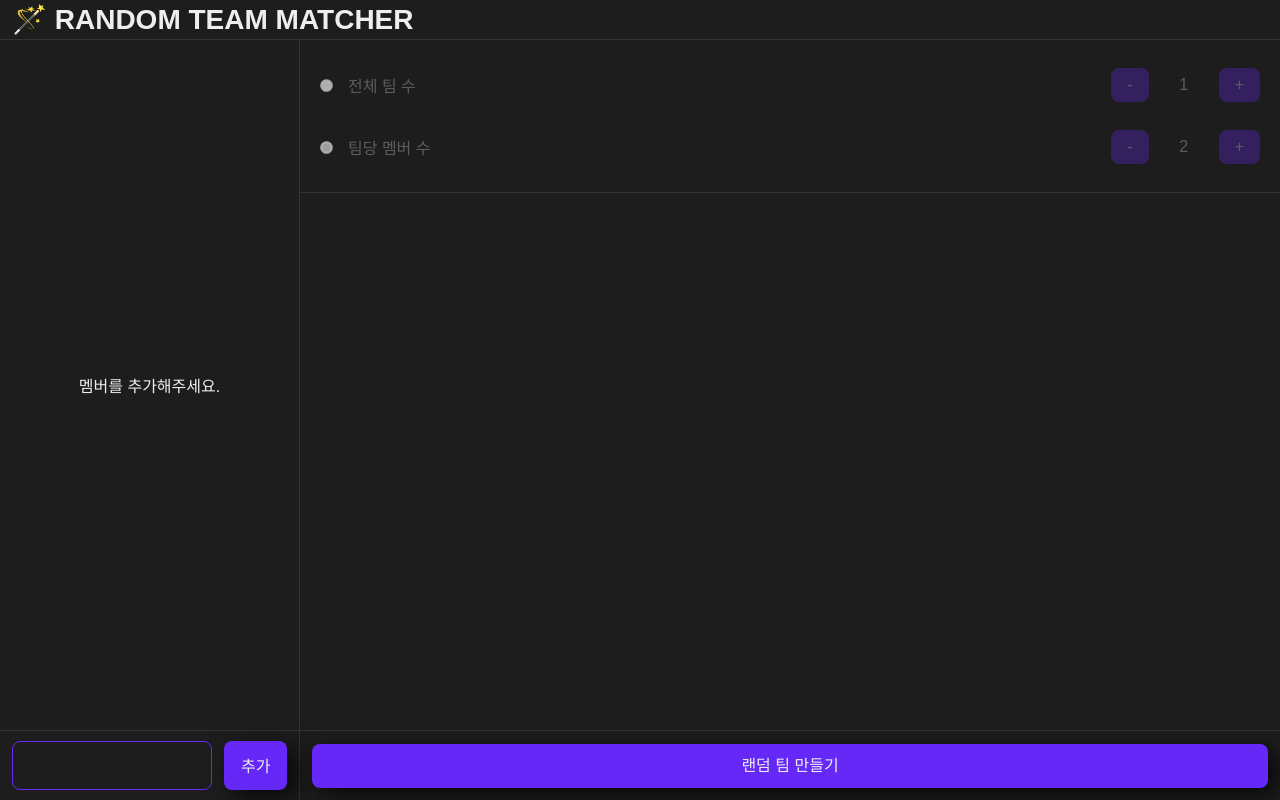
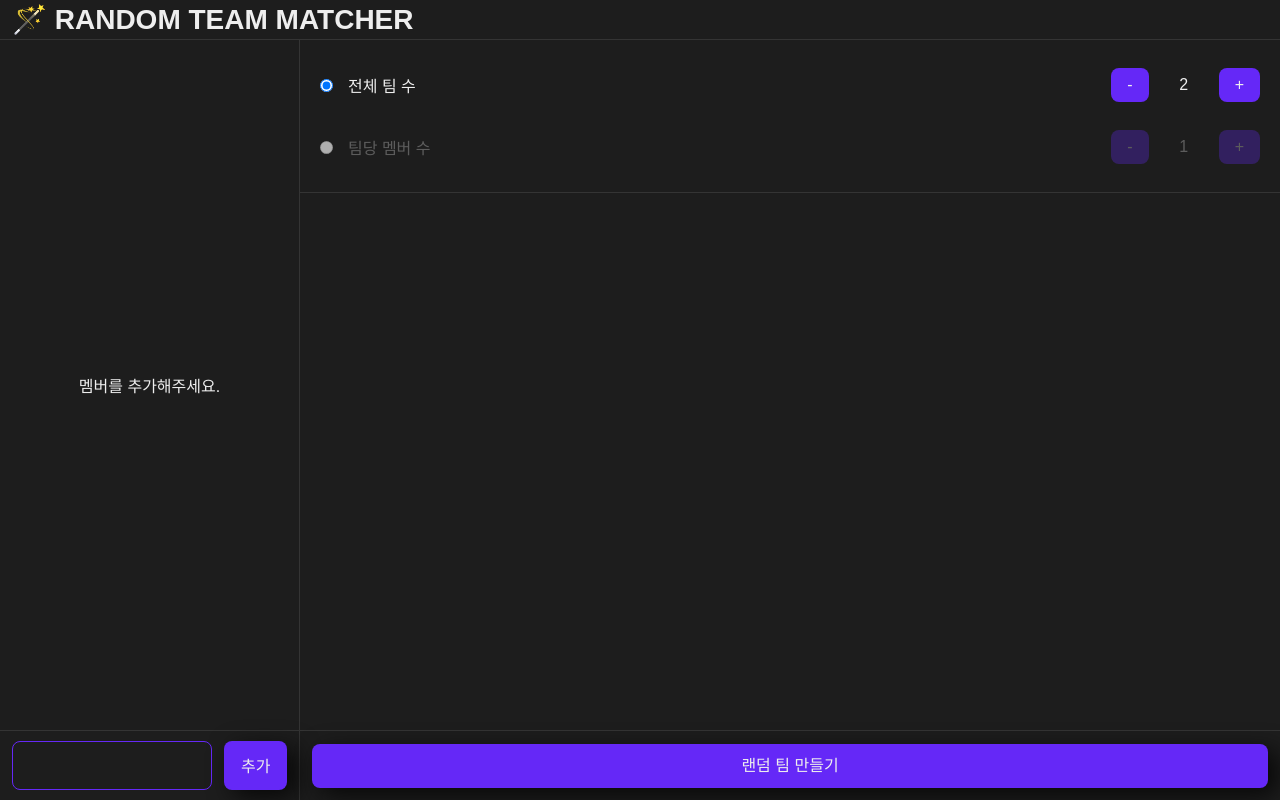
Before and after one commit to choiking10/random-team-matcher-ts, a React (Vite) app: page / in a window 1280 px wide. Built offline with nearby package versions, Linux system fonts and the light colour scheme.

Commit message:
feat(Team): enable team number

```diff
--- a/src/components/SettingBar/SettingBar.const.ts
+++ b/src/components/SettingBar/SettingBar.const.ts
@@ -3,14 +3,14 @@ import { ISettingOption } from './SettingBar.interface';
 export const INITIAL_SETTING_OPTIONS: ISettingOption[] = [
   {
     title: '전체 팀 수',
-    checked: false,
+    checked: true,
     id: 'team',
-    value: 1,
+    value: 2,
   },
   {
     title: '팀당 멤버 수',
-    checked: true,
+    checked: false,
     id: 'member',
-    value: 2,
+    value: 1,
   },
 ];
--- a/src/components/SettingBar/SettingBar.tsx
+++ b/src/components/SettingBar/SettingBar.tsx
@@ -20,7 +20,7 @@ const SettingBar = ({ settingOptions, setSettingOptions }: IProps) => {
         <S.Li key={id}>
           <S.Radio>
             <input
-              disabled={true}
+              disabled={!checked}
               type="radio"
               id={id}
               value={id}
@@ -29,12 +29,12 @@ const SettingBar = ({ settingOptions, setSettingOptions }: IProps) => {
             />
             <label htmlFor={id}>{title}</label>
           </S.Radio>
-          <S.Counter selected={false}>
-            <button disabled={true} onClick={handleCounter.bind(null, '-')}>
+          <S.Counter selected={checked}>
+            <button disabled={!checked} onClick={handleCounter.bind(null, '-')}>
               -
             </button>
             <div>{value}</div>
-            <button disabled={true} onClick={handleCounter.bind(null, '+')}>
+            <button disabled={!checked} onClick={handleCounter.bind(null, '+')}>
               +
             </button>
           </S.Counter>
--- a/src/components/Teams/Teams.tsx
+++ b/src/components/Teams/Teams.tsx
@@ -12,8 +12,8 @@ const Teams = ({ members }: IProps) => {
 
   const handleClick = () => {
     const shuffledMembers = shuffle(members);
-    const teamMemberSize = 2;
-    const teams = makeTeams(shuffledMembers, teamMemberSize);
+    const totalTeamSize = 2;
+    const teams = makeTeams(shuffledMembers, totalTeamSize);
 
     setTeams(teams);
   };
```
